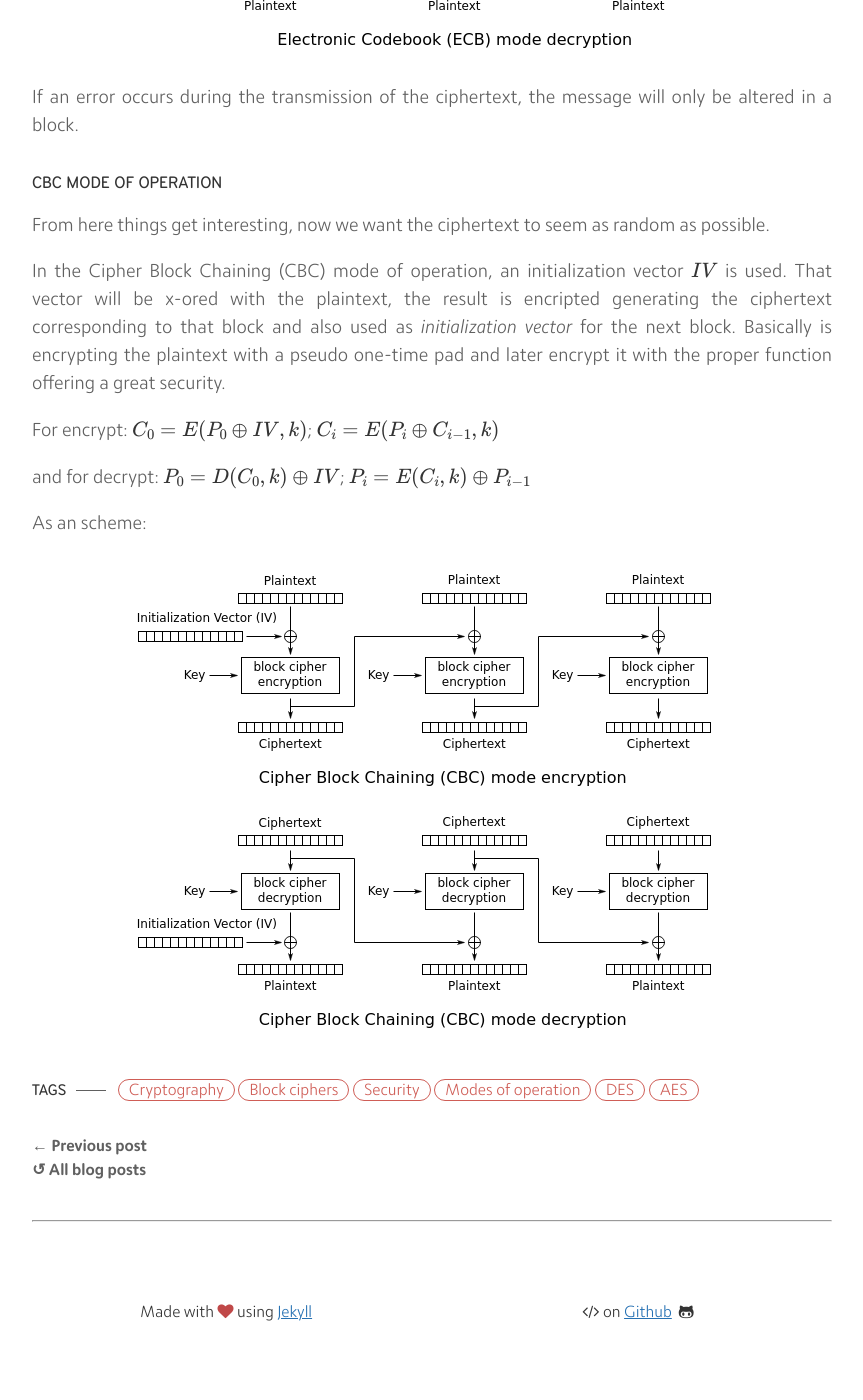
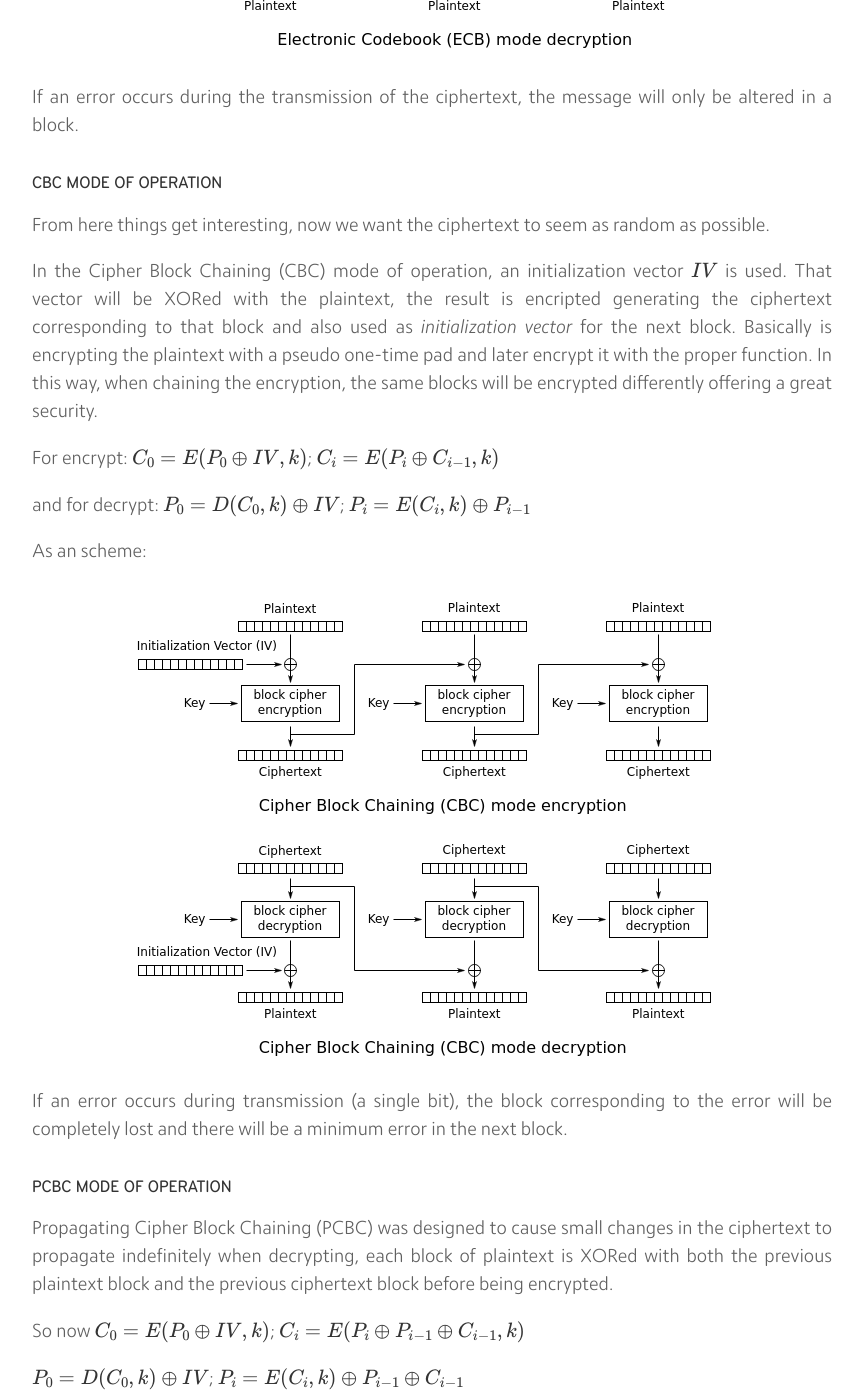
Before and after one commit to MrAnnix/MrAnnix.github.io, a Jekyll site: the page built from _posts/2019-11-07-block-cipher-operation-modes.md, in a window 1280 px wide and 1400 px high, scrolled down 2630 px. Shown: the whole window, without its empty margins (208-1071 px from the left). Built offline with Jekyll 4.4.1, drawn with Linux system fonts in a browser that asks for light colours; nearby versions of some CDN libraries; library files that are not in the unit come from our copies; formulas are drawn with MathJax 3; before the commit the page ends 3984 px from its top, so only the background shows below that; some of the changed text lies outside the part shown.

Commit message:
Update 2019-11-07-block-cipher-operation-modes.md

```diff
--- a/_posts/2019-11-07-block-cipher-operation-modes.md
+++ b/_posts/2019-11-07-block-cipher-operation-modes.md
@@ -51,7 +51,7 @@
 
 From here things get interesting, now we want the ciphertext to seem as random as possible.
 
-In the Cipher Block Chaining (CBC) mode of operation, an initialization vector \\( IV \\) is used. That vector will be x-ored with the plaintext, the result is encripted generating the ciphertext corresponding to that block and also used as *initialization vector* for the next block. Basically is encrypting the plaintext with a pseudo one-time pad and later encrypt it with the proper function offering a great security.
+In the Cipher Block Chaining (CBC) mode of operation, an initialization vector \\( IV \\) is used. That vector will be XORed with the plaintext, the result is encripted generating the ciphertext corresponding to that block and also used as *initialization vector* for the next block. Basically is encrypting the plaintext with a pseudo one-time pad and later encrypt it with the proper function. In this way, when chaining the encryption, the same blocks will be encrypted differently offering a great security.
 
 For encrypt: \\( C_0 = E(P_0 \oplus IV, k) \\); \\( C_{i} = E(P_i \oplus C_{i-1}, k) \\)
 
@@ -59,5 +59,18 @@
 
 As an scheme:
 
-![Cipher Block Chaining (CBC) mode of operation]({{ '/assets/images/blog/block-cipher-operation-modes/CBC_encryption.svg' | absolute_url }}){: .align-center}
-![Cipher Block Chaining (CBC) mode of operation]({{ '/assets/images/blog/block-cipher-operation-modes/CBC_decryption.svg' | absolute_url }}){: .align-center}
+![Cipher Block Chaining (CBC) mode of operation encrption]({{ '/assets/images/blog/block-cipher-operation-modes/CBC_encryption.svg' | absolute_url }}){: .align-center}
+![Cipher Block Chaining (CBC) mode of operation decrption]({{ '/assets/images/blog/block-cipher-operation-modes/CBC_decryption.svg' | absolute_url }}){: .align-center}
+
+If an error occurs during transmission (a single bit), the block corresponding to the error will be completely lost and there will be a minimum error in the next block.
+
+### PCBC mode of operation
+
+Propagating Cipher Block Chaining (PCBC) was designed to cause small changes in the ciphertext to propagate indefinitely when decrypting, each block of plaintext is XORed with both the previous plaintext block and the previous ciphertext block before being encrypted.
+
+So now \\( C_0 = E(P_0 \oplus IV, k) \\); \\( C_{i} = E(P_i \oplus P_{i-1} \oplus C_{i-1}, k) \\)
+
+\\( P_0 = D(C_0, k) \oplus IV \\); \\( P_{i} = E(C_i, k) \oplus P_{i-1} \oplus C_{i-1} \\)
+
+![Propagating Cipher Block Chaining (PCBC) mode of operation encrption]({{ '/assets/images/blog/block-cipher-operation-modes/PCBC_encryption.svg' | absolute_url }}){: .align-center}
+![Propagating Cipher Block Chaining (PCBC) mode of operation decrption]({{ '/assets/images/blog/block-cipher-operation-modes/PCBC_decryption.svg' | absolute_url }}){: .align-center}
```
